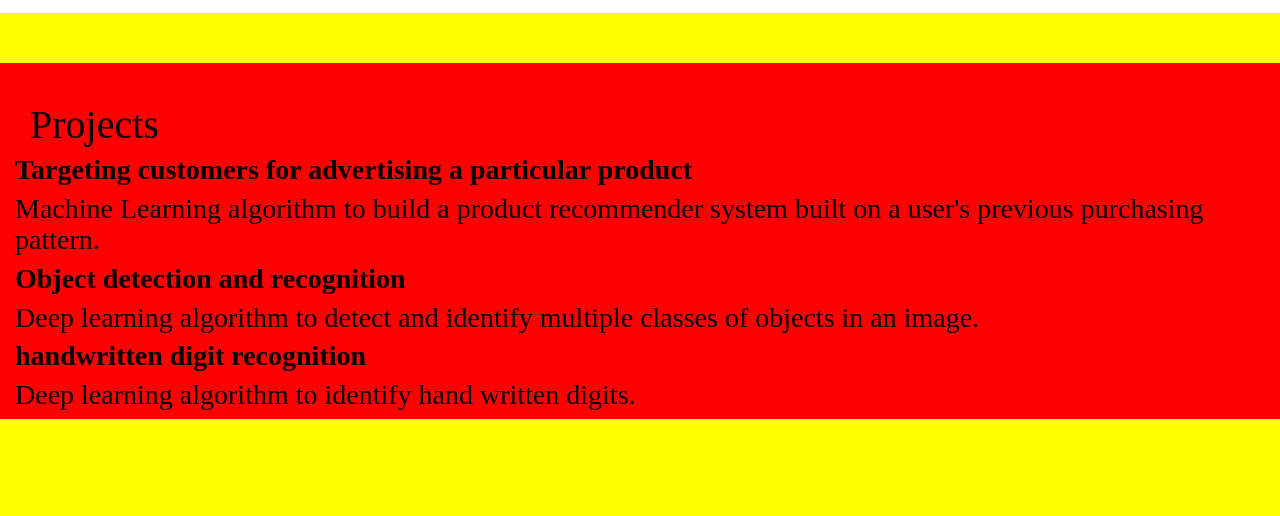
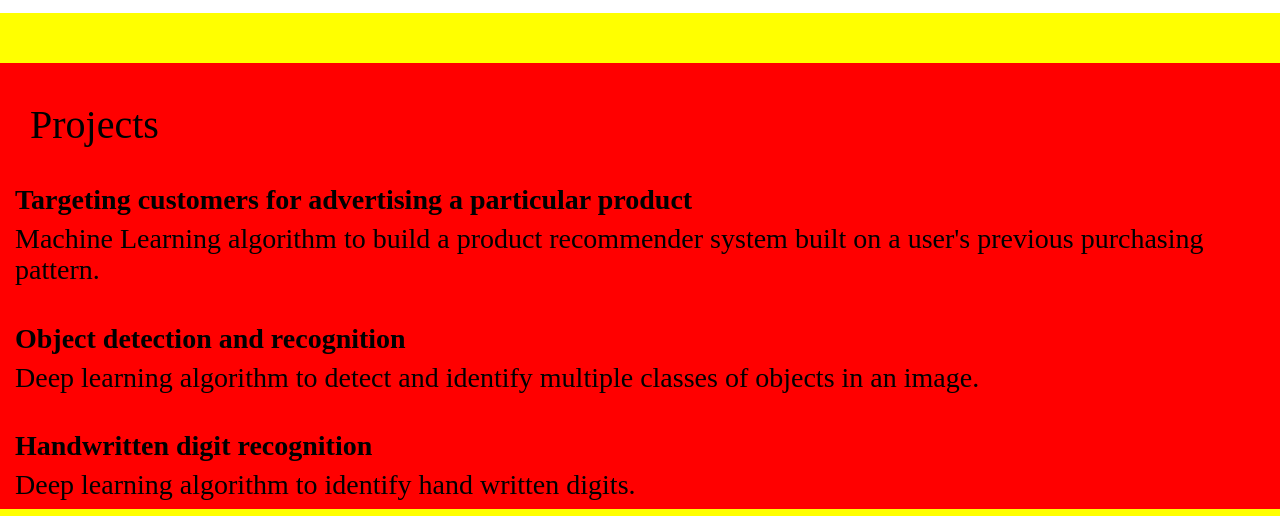
Before and after one commit to anilmuthigi/About-me, a plain HTML site: page bootstrap-4.0.0-alpha.6-dist/index.html in a window 1280 px wide. Shown: the part 1979-2495 px from the top of the page. Drawn offline with nearby package versions, Linux system fonts and the light colour scheme; a script that the page names is missing.

Commit message:
Update index.html

```diff
--- a/bootstrap-4.0.0-alpha.6-dist/index.html
+++ b/bootstrap-4.0.0-alpha.6-dist/index.html
@@ -129,21 +129,24 @@
                       <h1> Projects</h1>
                   </div>
                 </div>
+                <br>
                 <div class="row">
                     <div class="col-sm-12  ">
                             <div class="row"><h3><B>Targeting customers for advertising a particular product</B></h3></div>
                             <div class="row">  <h3>Machine Learning algorithm to build a product recommender system built on a user's previous purchasing pattern.</h3></div>
                     </div>
                 </div>
+                <br>
                  <div class="row">
                     <div class="col-sm-12  ">
                             <div class="row"><h3><B>Object detection and recognition</B></h3></div>
                             <div class="row">  <h3>Deep learning algorithm to detect and identify multiple classes of objects in an image.</h3></div>
                     </div>
                 </div>
+                <br>
                  <div class="row">
                     <div class="col-sm-12  ">
-                             <div class="row"><h3><B>handwritten digit recognition</B></h3></div>
+                             <div class="row"><h3><B>Handwritten digit recognition</B></h3></div>
                             <div class="row">  <h3>Deep learning algorithm to identify hand written digits.</h3></div>
                     </div>
                 </div>
```
